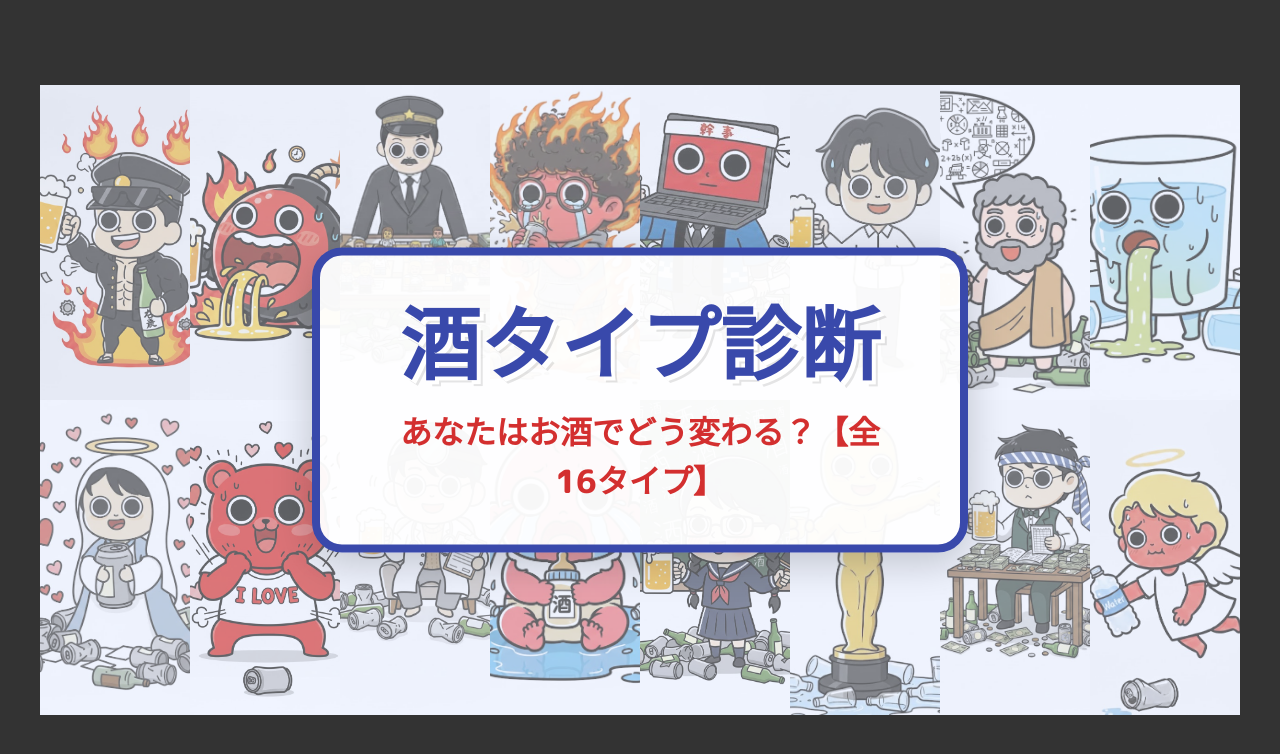
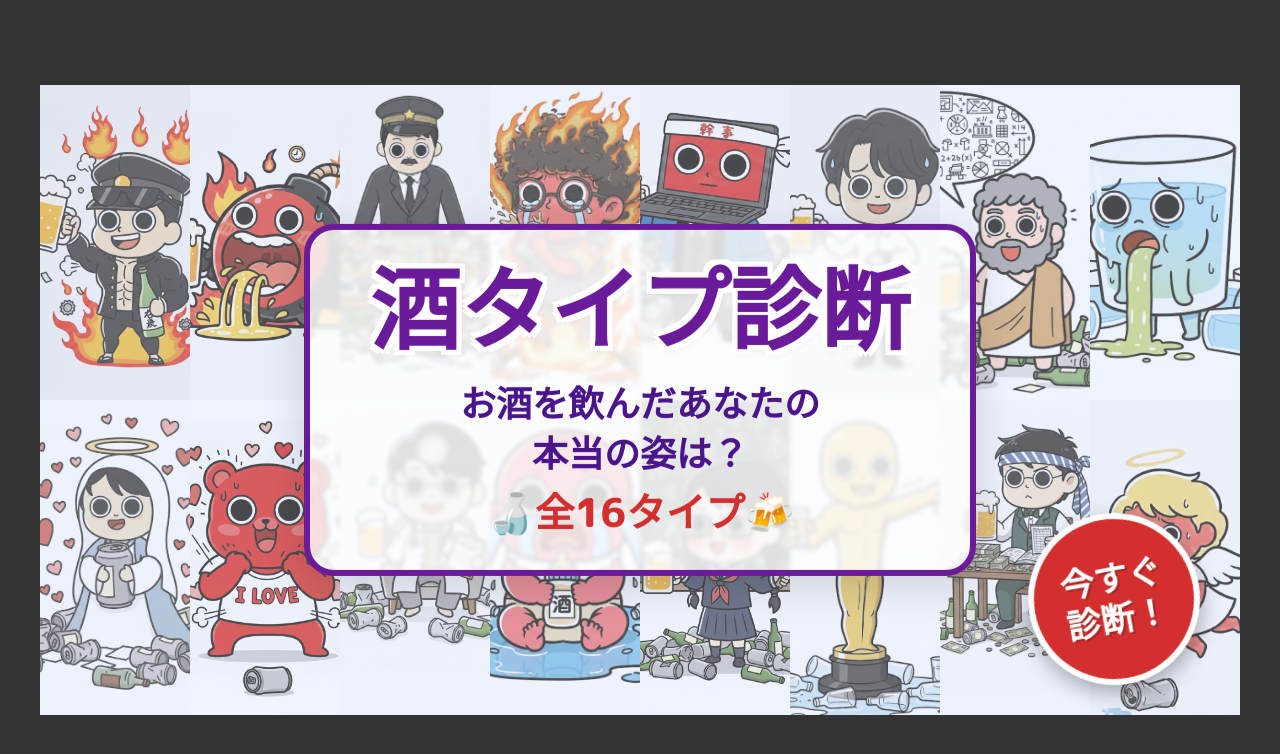
Before and after one commit to japan-Contents-maker-566597/alc-type16, a plain HTML site: page ogp-maker.html in a window 1280 px wide. Drawn offline with Linux system fonts and the light colour scheme.

Commit message:
Update ogp-maker.html

```diff
--- a/ogp-maker.html
+++ b/ogp-maker.html
@@ -2,7 +2,7 @@
 <html lang="ja">
 <head>
     <meta charset="UTF-8">
-    <title>OGPメーカー</title>
+    <title>OGPメーカー（修正版）</title>
     <link href="https://fonts.googleapis.com/css2?family=M+PLUS+Rounded+1c:wght@800&display=swap" rel="stylesheet">
     <style>
         body {
@@ -22,7 +22,7 @@
             background-color: #f0f4ff;
             overflow: hidden;
             display: flex;
-            flex-wrap: wrap; /* 画像を折り返して並べる */
+            flex-wrap: wrap;
         }
 
         /* 背景の16タイプ画像 */
@@ -30,16 +30,16 @@
             width: 100%;
             height: 100%;
             display: grid;
-            grid-template-columns: repeat(8, 1fr); /* 横8列 */
-            grid-template-rows: repeat(2, 1fr);    /* 縦2行 */
+            grid-template-columns: repeat(8, 1fr);
+            grid-template-rows: repeat(2, 1fr);
         }
 
         .bg-item {
             width: 100%;
             height: 100%;
             object-fit: cover;
-            opacity: 0.6; /* 少し薄くして文字を目立たせる */
-            mix-blend-mode: multiply; /* 乗算で馴染ませる */
+            opacity: 0.7; /* 背景も少しだけ濃くしました */
+            mix-blend-mode: multiply;
         }
 
         /* 中央のタイトルエリア */
@@ -48,37 +48,79 @@
             top: 50%;
             left: 50%;
             transform: translate(-50%, -50%);
-            background: rgba(255, 255, 255, 0.95);
-            padding: 40px 80px;
+            /* ▼修正: 透過度を強めて(0.95→0.8)後ろが見えるように */
+            background: rgba(255, 255, 255, 0.8);
+            padding: 30px 60px;
             border-radius: 30px;
-            box-shadow: 0 10px 40px rgba(0,0,0,0.2);
+            box-shadow: 0 10px 40px rgba(0,0,0,0.15);
             text-align: center;
-            border: 8px solid #3949ab; /* サイトのメインカラー */
+            /* ▼修正: 枠線をサイトの紫カラーに変更 */
+            border: 6px solid #6a1b9a;
             z-index: 10;
+            /* 背景をぼかして文字を見やすくする（すりガラス効果） */
+            backdrop-filter: blur(2px);
         }
 
         .title {
             font-family: 'M PLUS Rounded 1c', sans-serif;
-            font-size: 80px;
-            color: #3949ab;
+            font-size: 90px;
+            /* ▼修正: 文字色をサイトの紫カラーに変更 */
+            color: #6a1b9a;
             margin: 0;
-            line-height: 1.2;
+            line-height: 1.1;
             white-space: nowrap;
-            text-shadow: 4px 4px 0px #fff, 6px 6px 0px rgba(0,0,0,0.1);
+            /* 白フチを強くして、背景が透けても読めるように */
+            text-shadow:
+                5px 5px 0 #fff, -5px -5px 0 #fff,
+                -5px 5px 0 #fff, 5px -5px 0 #fff,
+                5px 0 0 #fff, -5px 0 0 #fff,
+                0 5px 0 #fff, 0 -5px 0 #fff,
+                0 4px 10px rgba(0,0,0,0.1);
         }
 
         .subtitle {
             font-family: 'M PLUS Rounded 1c', sans-serif;
-            font-size: 32px;
-            color: #d32f2f;
-            margin-top: 15px;
+            font-size: 36px;
+            /* サブタイトルは少し濃い目のグレーか紫系で引き締め */
+            color: #4a148c;
+            margin-top: 20px;
             font-weight: 800;
+            line-height: 1.4;
         }
 
-        /* 装飾：キラキラアイコンなど入れたければ */
-        .deco {
+        .subtitle-sub {
+            display: block;
+            margin-top: 5px;
+            font-size: 1.1em;
+            color: #d32f2f; /* ここだけ赤でアクセント */
+        }
+
+        /* ▼追加: 右下のCTAボタン */
+        .cta-button {
             position: absolute;
-            font-size: 60px;
+            bottom: 30px;
+            right: 40px;
+            width: 160px;
+            height: 160px;
+            background-color: #d32f2f; /* 目立つ赤色 */
+            border: 6px solid #fff;
+            border-radius: 50%;
+            display: flex;
+            justify-content: center;
+            align-items: center;
+            text-align: center;
+            z-index: 20;
+            box-shadow: 0 8px 20px rgba(0,0,0,0.3);
+            transform: rotate(-10deg); /* 動きをつける */
+        }
+
+        .cta-text {
+            color: #fff;
+            font-family: 'M PLUS Rounded 1c', sans-serif;
+            font-size: 34px;
+            font-weight: 800;
+            line-height: 1.2;
+            text-shadow: 2px 2px 0 rgba(0,0,0,0.2);
         }
     </style>
 </head>
@@ -107,7 +149,14 @@
 
         <div class="center-box">
             <h1 class="title">酒タイプ診断</h1>
-            <div class="subtitle">あなたはお酒でどう変わる？【全16タイプ】</div>
+            <div class="subtitle">
+                お酒を飲んだあなたの<br>本当の姿は？<br>
+                <span class="subtitle-sub">🍶全16タイプ🍻</span>
+            </div>
+        </div>
+
+        <div class="cta-button">
+            <div class="cta-text">今すぐ<br>診断！</div>
         </div>
 
     </div>
```
